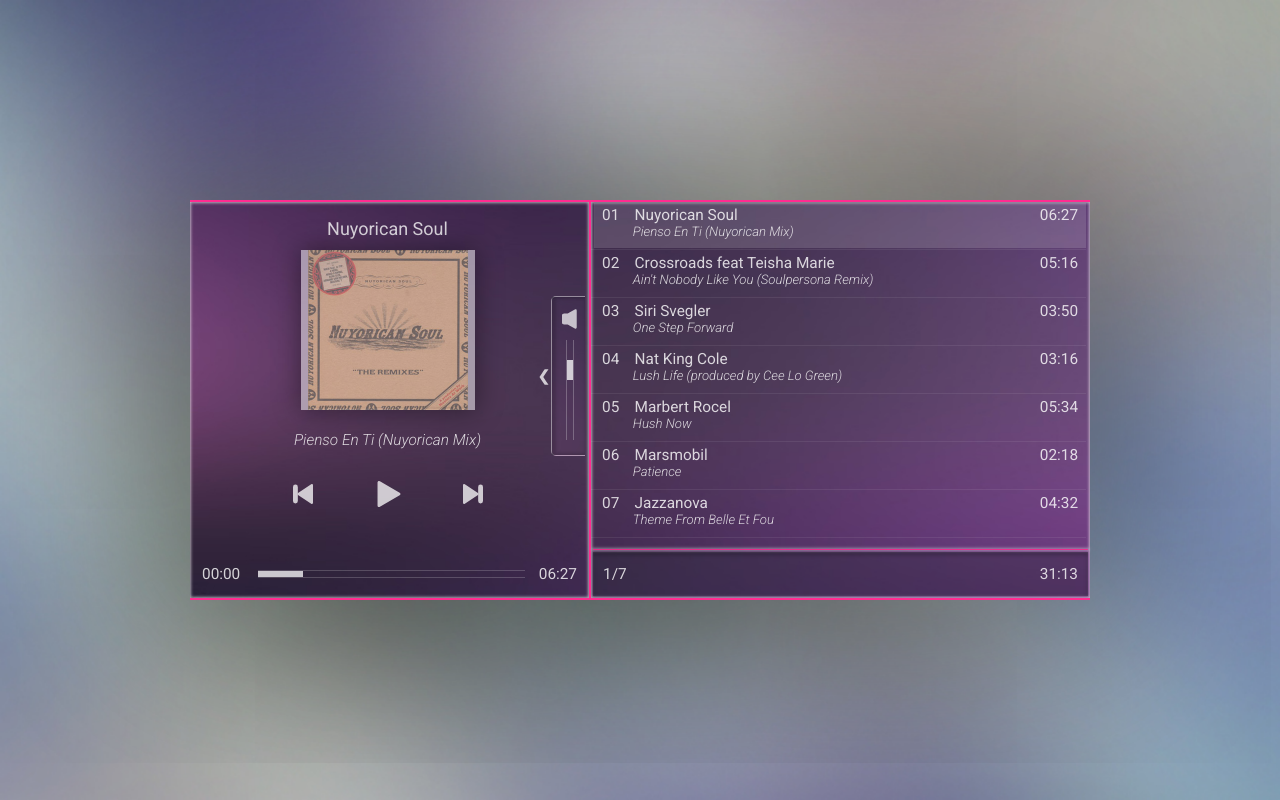
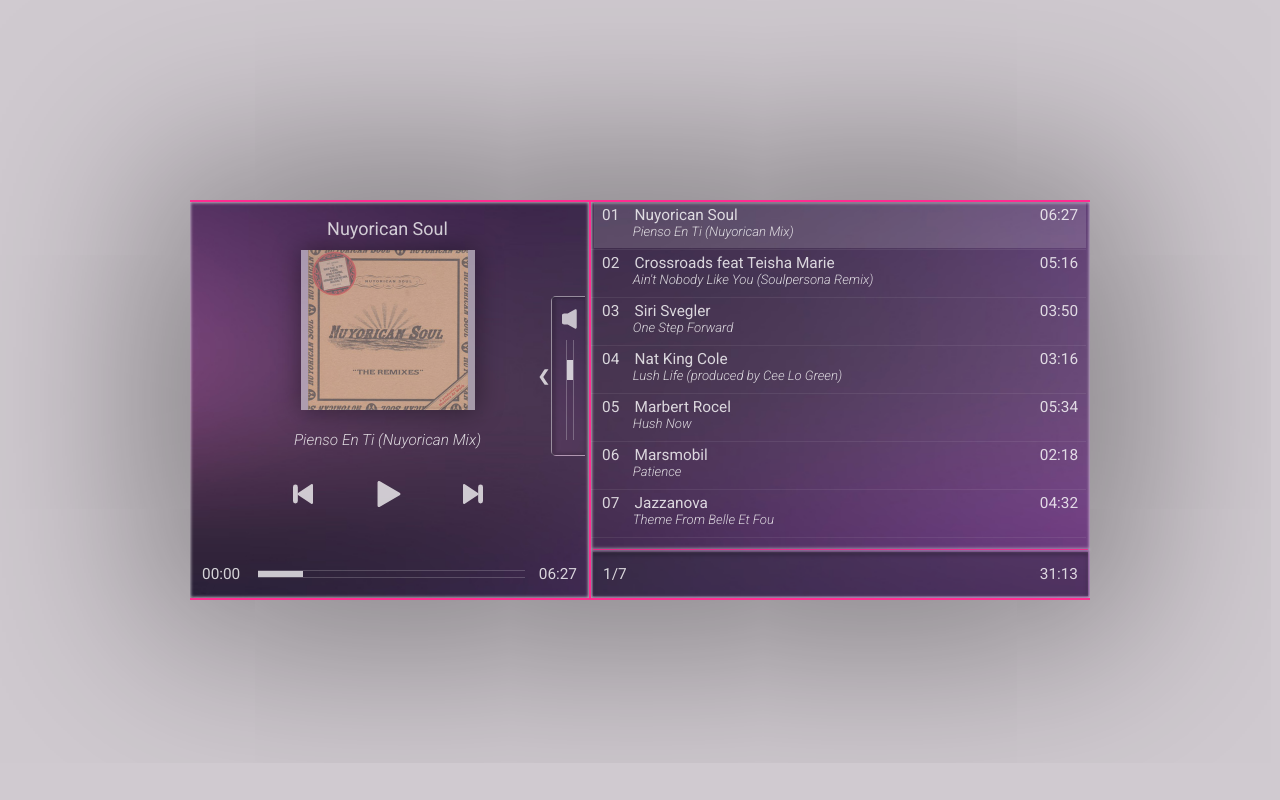
Before and after one commit to stnswz/html-react-audioplayer, a React (Create React App) app: page / in a window 1280 px wide. Built offline with nearby package versions, Linux system fonts and the light colour scheme.

Commit message:
Removes background image

```diff
--- a/src/css/index.css
+++ b/src/css/index.css
@@ -9,9 +9,9 @@
 
     height: 100%;
 
-    background-image:url("./images/Background.jpg");
+    /*background-image:url("./images/Background.jpg");
     background-repeat: no-repeat;
-    background-size: 100% 100%;
+    background-size: 100% 100%;*/
 
     background-color: #D0CAD0;
 
```
